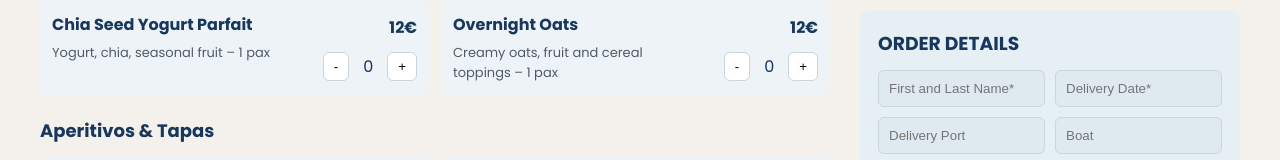
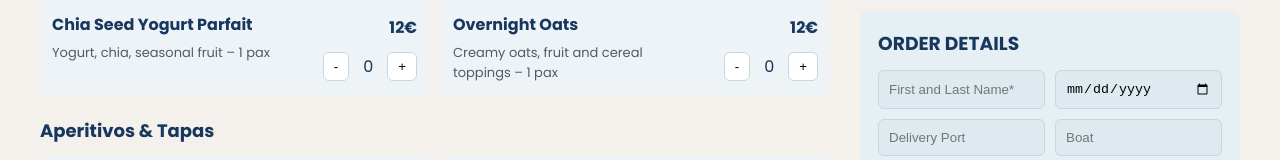
Before and after one commit to idleCyrex/CherieFamily, a React (Vite) app: page /order in a window 1280 px wide. Shown: the part 553-713 px from the top of the page. Built offline with nearby package versions, Linux system fonts and the light colour scheme; a web font is replaced by a local one.

Commit message:
Update OrderPage.jsx

```diff
--- a/src/pages/OrderPage.jsx
+++ b/src/pages/OrderPage.jsx
@@ -14,6 +14,8 @@ function OrderPage() {
   const [phone, setPhone] = useState('');
   const [email, setEmail] = useState('');
   const [notes, setNotes] = useState('');
+  // For date input min value (today)
+  const todayStr = new Date().toISOString().split('T')[0];
 
   // add or increment
   const addToCart = (item, qty = 1) => {
@@ -118,7 +120,7 @@ function OrderPage() {
             <h3>ORDER DETAILS</h3>
             <div className="form-grid">
               <input placeholder="First and Last Name*" value={name} onChange={e => setName(e.target.value)} />
-              <input placeholder="Delivery Date*" value={deliveryDate} onChange={e => setDeliveryDate(e.target.value)} />
+              <input type="date" placeholder="Delivery Date*" aria-label="Delivery Date" value={deliveryDate} min={todayStr} onChange={e => setDeliveryDate(e.target.value)} />
               <input placeholder="Delivery Port" value={deliveryPort} onChange={e => setDeliveryPort(e.target.value)} />
               <input placeholder="Boat" value={boat} onChange={e => setBoat(e.target.value)} />
               <input placeholder="Phone number*" value={phone} onChange={e => setPhone(e.target.value)} />
```
